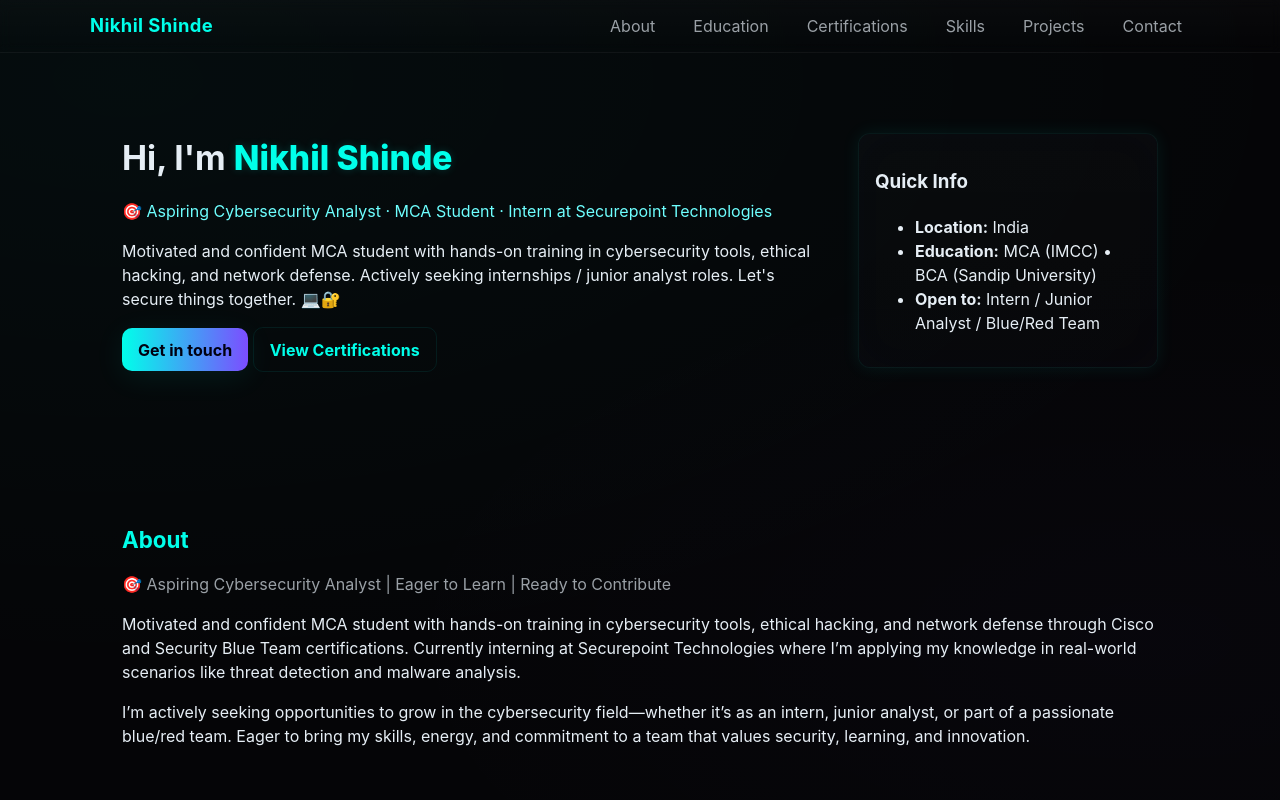
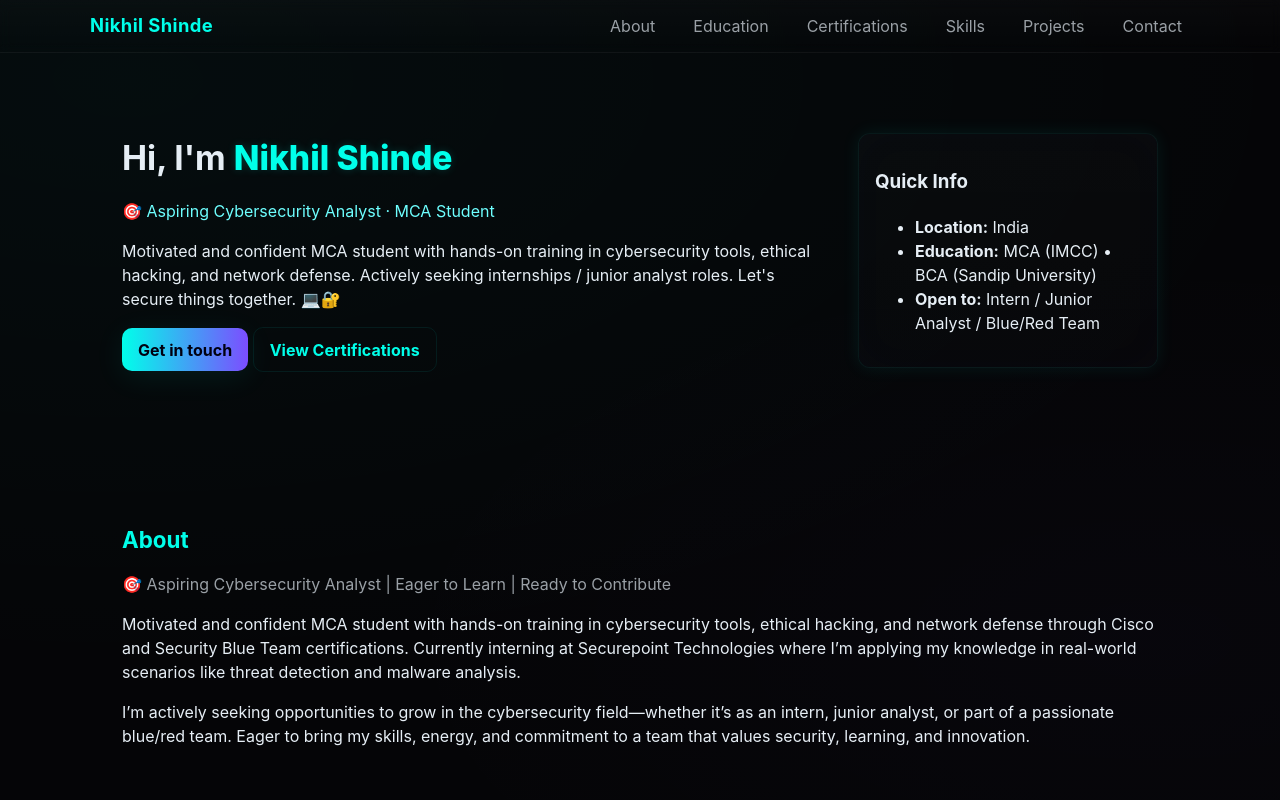
Before and after one commit to NikhilShinde1687/CS_Portfolio, a plain HTML site: page index.html in a window 1280 px wide. Shown: the top 800 px of the page. Drawn offline with Linux system fonts and the light colour scheme.

Commit message:
role change 2

```diff
--- a/index.html
+++ b/index.html
@@ -27,7 +27,7 @@
       <div class="container hero-inner">
         <div class="hero-text">
           <h1>Hi, I'm <span class="neon">Nikhil Shinde</span></h1>
-          <p class="lead">🎯 Aspiring Cybersecurity Analyst · MCA Student · Intern at Securepoint Technologies</p>
+          <p class="lead">🎯 Aspiring Cybersecurity Analyst · MCA Student </p>
           <p>Motivated and confident MCA student with hands-on training in cybersecurity tools, ethical hacking, and network defense. Actively seeking internships / junior analyst roles. Let's secure things together. 💻🔐</p>
           <div class="cta">
             <a href="#contact" class="btn">Get in touch</a>
```
